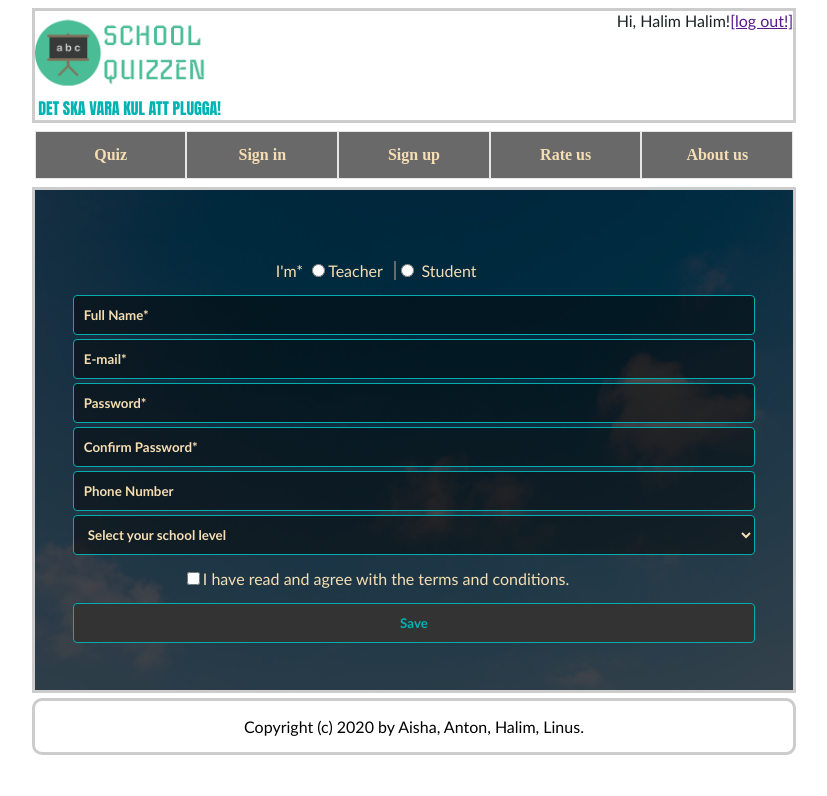
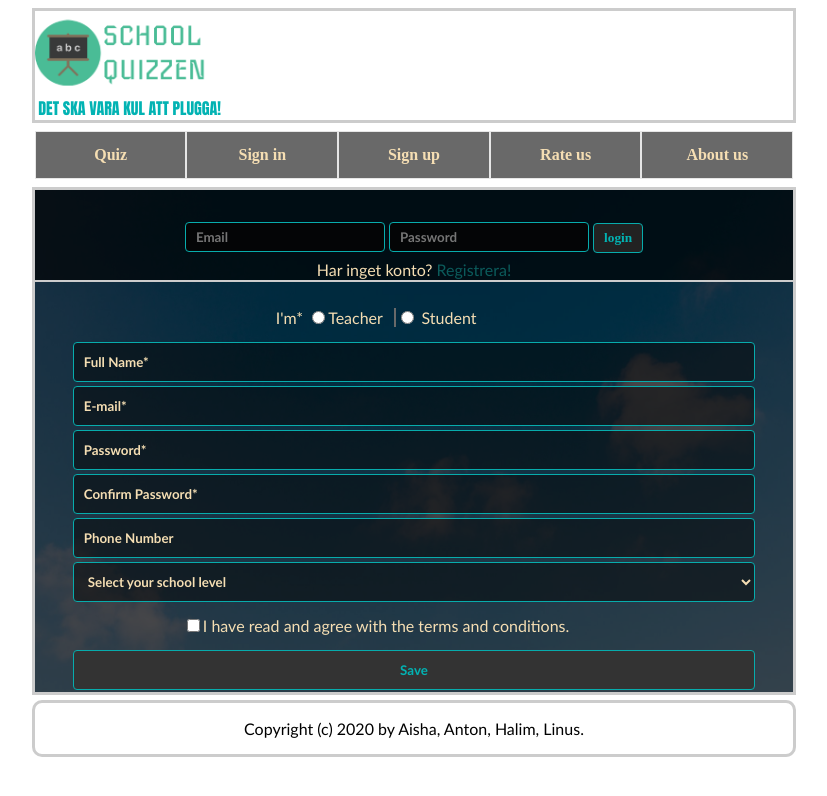
Before and after one commit to LinusSelven/web-application-quiz, a Vue app: page /register in a window 1280 px wide. Shown: the top 796 px of the page, without its empty margins (226-1053 px from the left). Built offline with nearby package versions, Linux system fonts and the light colour scheme; the HTML template or start-up script is replaced by a standard one.

Commit message:
fixe login logout bags and change login to the main vue

```diff
--- a/src/App.vue
+++ b/src/App.vue
@@ -8,8 +8,6 @@
             <span class="slag">DET SKA VARA KUL ATT PLUGGA!</span>
           </div>
           <div class="logout-box">
-            <label><span>Hi, Halim Halim!</span></label>
-            <label><a href="">[log out!]</a></label>
           </div>
         </div>
       </div>
@@ -42,7 +40,24 @@
     </section>
     <section class="item3">
       <div class="item3-body">
-        <router-view />
+        <div class="body-login">
+          <div class="login-cell">
+            <table class="center">
+              <tr>
+                <td><span>{{message}}</span><span class="error">{{errorMessage}}</span> &nbsp;<input type="button" @click="submitLogout" value="logout" v-if="isLogged"></td>
+              </tr>
+              <tr>
+                <td v-if="!isLogged"><input value="email" type="email" name="user-log" v-model="email" placeholder="Email" >&nbsp;<input value="password" type="password" name="user-log" v-model="password" placeholder="Password">&nbsp;<input type="button" @click="submitForm" value="login"></td>
+              </tr>
+              <tr>
+                <td v-if="!isLogged"><span>Har inget konto? </span><a><router-link to="/register">Registrera!</router-link></a></td>
+              </tr>
+            </table>
+          </div>
+        </div>
+        <div class="body-routers">
+          <router-view />
+        </div>
       </div>
 
     </section>
@@ -55,23 +70,62 @@
    </div>
 </template>
 <script>
+  import AuthServices from './services/ApiServices';
   export default {
     name: "App",
     data: function () {
       return {
+        email:'',
+        password:'',
+        message:'',
+        errorMessage:'',
+        isLogged: false,
       }
     },
       methods: {
-        mobilMenu() {
+        mobilMenu () {
           const x = document.getElementById("links");
           if (x.style.display === "block") {
             x.style.display = "none";
           } else {
             x.style.display = "block";
           }
+        },
+        async submitForm() {
+          const response = await AuthServices.login({
+            email: this.email,
+            password: this.password
+          });
+          if (response.data.isSessionCreated){
+            this.errorMessage ='';
+            const jsonObject = '{"message": "'+response.data.message+'", "fullName": "'+response.data.fullName+'", "userRole": "'+response.data.userRole+'", "userId": "'+response.data.userId+'"}';
+            let obj = JSON.parse(jsonObject);
+            let jsonUser_serialized = JSON.stringify(obj);
+            sessionStorage.setItem("userLogged", jsonUser_serialized);
+            this.message= JSON.parse(sessionStorage.getItem('userLogged')).message+", "+JSON.parse(sessionStorage.getItem('userLogged')).fullName+"!";
+            this.isLogged = true;
+            this.email = '';
+            this.password = '';
+          }
+          else {
+            this.message='';
+            this.errorMessage = response.data.message;
+            this.email = '';
+            this.password = '';
+          }
+        },
+        async submitLogout () {
+          const response = await AuthServices.logout({
+           sessionStatus: this.isLogged,
+          });
+          sessionStorage.clear();
+          this.isLogged = false;
+          this.errorMessage ='';
+          this.message = response.data.message;
+          //setTimeout(this.message, 3000);
+        },
+
       }
-    }
-
   }
 </script>
 
@@ -111,7 +165,9 @@
   body{
     font-family: Calibri, monospace;
   }
-
+  .error{
+    color: red;
+  }
   .login a {
     color: #02b3b3;
     text-decoration: none;
@@ -126,6 +182,60 @@
     display: table;
     margin: auto;
   }
+span{
+  font-family: Calibri, monospace;
+  font-weight: normal;
+  color: wheat;
+}
+  .body-login{
+    display: table-row;
+    height: auto;
+  }
+  .login-cell{
+    border-bottom: 2px solid #ccc;
+    height: 50px;
+    width: 100%;
+    display: table-cell;
+    text-align: center;
+    vertical-align: middle;
+    background: rgba(0, 0, 0, 0.9);
+  }
+  .body-routers{
+    display: table-row;
+    text-align: center;
+  }
+a {
+  color: #0b5b5b;
+  text-decoration: none;
+}
+a:hover {
+  color: #02b3b3;
+}
+table {
+  width: 100%;
+  font: inherit;
+  border-collapse: collapse;
+  color: rgba(6, 25, 45, 0.6);
+}
+
+table th {
+  text-transform: uppercase;
+  text-align: center;
+  background: #44475C;
+  color: #FFF;
+  padding-top: 5px;
+}
+
+table td {
+  padding-top: 5px;
+  text-align: center;
+  border-right: 2px solid #7D82A8;
+}
+table td:last-child {
+  border-right: none;
+}
+table tbody tr:nth-child(2n) td {
+}
   .item1-body{
     border: 3px solid #ccc;
     width: 100%;
@@ -259,7 +369,37 @@ li a:hover:not(.active) {
   background-color: #02b3b3;
   color: whitesmoke;
 }
-
+input[type=button] {
+  background-color: #222222;
+  font-family: "Times New Roman", monospace;
+  font-weight: bold;
+  color: #02b3b3;
+  border: 1px solid rgb(7, 172, 172);
+  border-radius: 4px;
+  width: 50%;
+  height: 30px;
+  cursor: pointer;
+}
+input[type=button]:hover {
+  background-color: #e9e608;
+  color: black;
+}
+input[type=email], input[type=password] {
+  padding: 10px;
+  margin-top: 2px;
+  margin-bottom: 2px;
+  border: 1px solid rgb(7, 172, 172);
+  border-radius: 4px;
+  box-sizing: border-box;
+  resize: vertical;
+  background: rgba(5, 5, 5, 0.9);
+  color: wheat;
+  font-family: Calibri, monospace;
+  font-weight: bold;
+  height: 30px;
+  cursor: pointer;
+  width: 49%;
+}
   /* Mobile */
   @media screen and (max-width: 400px) {
   }
@@ -314,6 +454,13 @@ li a:hover:not(.active) {
     .item4-body{
       width: 60%;
     }
+    input[type=button] {
+      width: 50px;
+      height: 30px;
+    }
+    input[type=email], input[type=password] {
+      width: 200px;
+    }
   }
 
 
--- a/src/components/CreateNewQuiz.vue
+++ b/src/components/CreateNewQuiz.vue
@@ -1,4 +1,4 @@
-<template>
+<template v-if="isLogin">
     <div class="createQuiz">
     <p id="validation">{{validation}}</p>
     <article>
--- a/src/components/category.vue
+++ b/src/components/category.vue
@@ -2,19 +2,19 @@
   <div class="category" >
     <router-link to="/mattequiz"><button class="btn">
       <img class="icon-desktop" src="../assets/icon/icons8-math-100.png" alt="math">
-      <img class="icon-mobile" src="../assets/icon/icons8-math-50.png" alt="math">
+      <img class="icon-mobile" src="../assets/icon/icons8-math-50.png" alt="math" width="30px" height="30px">
     </button></router-link>
     <router-link to="/geographyquiz"><button class="btn">
         <img class="icon-desktop" src="../assets/icon/icons8-geography-100.png" alt="geo">
-        <img class="icon-mobile" src="../assets/icon/icons8-geography-50.png" alt="geo">
+        <img class="icon-mobile" src="../assets/icon/icons8-geography-50.png" alt="geo" width="30px" height="30px">
       </button></router-link>
     <button class="btn">
       <img class="icon-desktop" src="../assets/icon/icons8-scandinavian-100.png" alt="sve">
-      <img class="icon-mobile" src="../assets/icon/icons8-scandinavian-50.png" alt="sve">
+      <img class="icon-mobile" src="../assets/icon/icons8-scandinavian-50.png" alt="sve" width="30px" height="30px">
     </button>
     <button class="btn">
       <img class="icon-desktop" src="../assets/icon/icons8-great-britain-100.png" alt="eng">
-      <img class="icon-mobile" src="../assets/icon/icons8-great-britain-50.png" alt="eng">
+      <img class="icon-mobile" src="../assets/icon/icons8-great-britain-50.png" alt="eng" width="30px" height="30px">
     </button>
   </div>
 </template>
--- a/src/components/login.vue
+++ b/src/components/login.vue
@@ -2,10 +2,10 @@
     <div class="signIn" >
         <table class="center">
             <tr>
-                <td><p id="errorMsg">{{errorMessage}}</p></td>
+                <td><p id="errorMsg">{{message}}</p></td>
             </tr>
             <tr>
-                <td v-if="isLogged"><input type="button" @click="submitLogout" value="logout"></td>
+                <td v-if="isLogged"><input type="button" @click="submitLogout" value="login"></td>
             </tr>
             <tr>
                 <td v-if="!isLogged"><input value="email" type="email" name="user-log" v-model="email" placeholder="Email" ></td>
@@ -34,9 +34,9 @@
         name: "login",
         data: function () {
             return{
-                email:'',
-                password:'',
-              errorMessage:'',
+              email:'',
+              password:'',
+              message:'',
               isLogged: false,
             }
         },
@@ -47,22 +47,28 @@
                       password: this.password
                     });
                     if (response.data.isSessionCreated){
-                      this.errorMessage = response.data.message;
+                      /*const jsonObject = '{"message": "'+response.data.message+'", "fullName": "'+response.data.fullName+'", "userRole": "'+response.data.userRole+'", "userId": "'+response.data.userId+'"}';
+                      let obj = JSON.parse(jsonObject);
+                      let jsonUser_serialized = JSON.stringify(obj);
+                      sessionStorage.setItem("userLogged", jsonUser_serialized);*/
+                      localStorage.setItem("message", response.data.message);
+                      localStorage.setItem("fullName", response.data.fullName);
+                      localStorage.setItem("userRole", response.data.userRole);
+                      localStorage.setItem("userId", response.data.userId);
+                      this.message= response.data.message+", "+sessionStorage.getItem("fullName");
                       this.isLogged = true;
                       this.email = '';
                       this.password = '';
                     }
                     else {
-                      this.errorMessage = response.data.message;
+                      this.message = response.data.message;
                       this.email = '';
                       this.password = '';
                     }
               },
-          async submitLogout() {
-            const response = await AuthServices.logout();
-            this.errorMessage = response.data.message;
-            this.isLogged = false;
-          }
+          submitLogout() {
+            localStorage.clear();
+          },
         }
   }
   import AuthServices from '../services/ApiServices';
--- a/src/services/ApiServices.js
+++ b/src/services/ApiServices.js
@@ -3,6 +3,9 @@ import Api from '../services/Api'
 export default{
   login(credentials){
     return Api().post('auth', credentials)
+  },
+  logout(credentials){
+    return Api().post('logout', credentials)
   },
   register(credentials){
     return Api().post('users/', credentials)
@@ -15,9 +18,6 @@ export default{
   },
   verifyPasswords(credentials){
     return Api().post('passwords', credentials)
-  },
-  logout(){
-    return Api().post('logout')
   },
   newQuizGeo(credentials){
     return Api().post('geoQuiz/', credentials)
```
Also changed, not shown: src/backend/server.js (+23 -10 lines).
